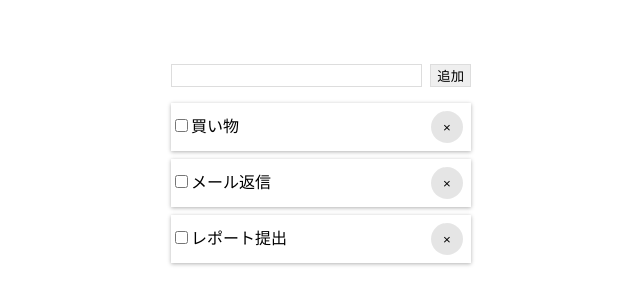
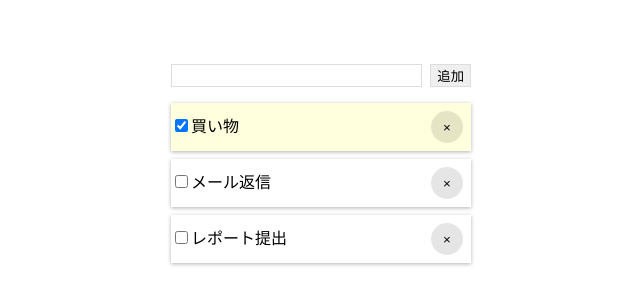
Before and after one commit to k7ubb/todo-app-react, a React (Create React App) app: page / in a window 1280 px wide. Shown: the top 304 px of the page, without its empty margins (319-959 px from the left). Built offline with nearby package versions, Linux system fonts and the light colour scheme.

Commit message:
チェックをつける / はずす機能を追加

```diff
--- a/src/App.tsx
+++ b/src/App.tsx
@@ -3,7 +3,12 @@ import {useTasks} from './useTasks';
 import './App.css';
 
 const App: React.FC = () => {
-  const { tasks, addTask, removeTask } = useTasks();
+  const {
+    tasks,
+    addTask,
+    removeTask,
+    setTaskDone,
+  } = useTasks();
   const [title, setTitle] = useState('');
 
   return (
@@ -17,13 +22,23 @@ const App: React.FC = () => {
         <input
           type='button'
           value='追加'
-          onClick={() => addTask({title, done: false})}
+          onClick={() => {
+            addTask({title, done: false});
+            setTitle('');
+          }}
         />
       </div>
       <ul>
         {tasks.map((task, i) => (
           <li key={i}>
-            <label><input type='checkbox' />{task.title}</label>
+            <label>
+              <input
+                type='checkbox'
+                checked={task.done}
+                onChange={(e) => setTaskDone(task, e.target.checked)}
+              />
+              {task.title}
+            </label>
             <button onClick={() => removeTask(task)}>×</button>
           </li>
         ))}
--- a/src/useTasks.ts
+++ b/src/useTasks.ts
@@ -15,16 +15,16 @@ export const useTasks = () => {
     } else {
       setTasks([
         {
-          "title": "買い物",
-          "done": true
+          title: "買い物",
+          done: true
         },
         {
-          "title": "メール返信",
-          "done": false
+          title: "メール返信",
+          done: false
         },
         {
-          "title": "レポート提出",
-          "done": false
+          title: "レポート提出",
+          done: false
         }
       ]);
     }
@@ -46,9 +46,17 @@ export const useTasks = () => {
     setTasks((tasks ?? []).filter(_ => _ !== task));
   };
 
+  const setTaskDone = (task: Task, done: boolean) => {
+    setTasks((tasks ?? []).map(_ => _ !== task? _ : {
+			...task,
+			done
+		}));
+  }
+
 	return {
     tasks: tasks ?? [],
     addTask,
-    removeTask
+    removeTask,
+    setTaskDone
   };
 };
```
